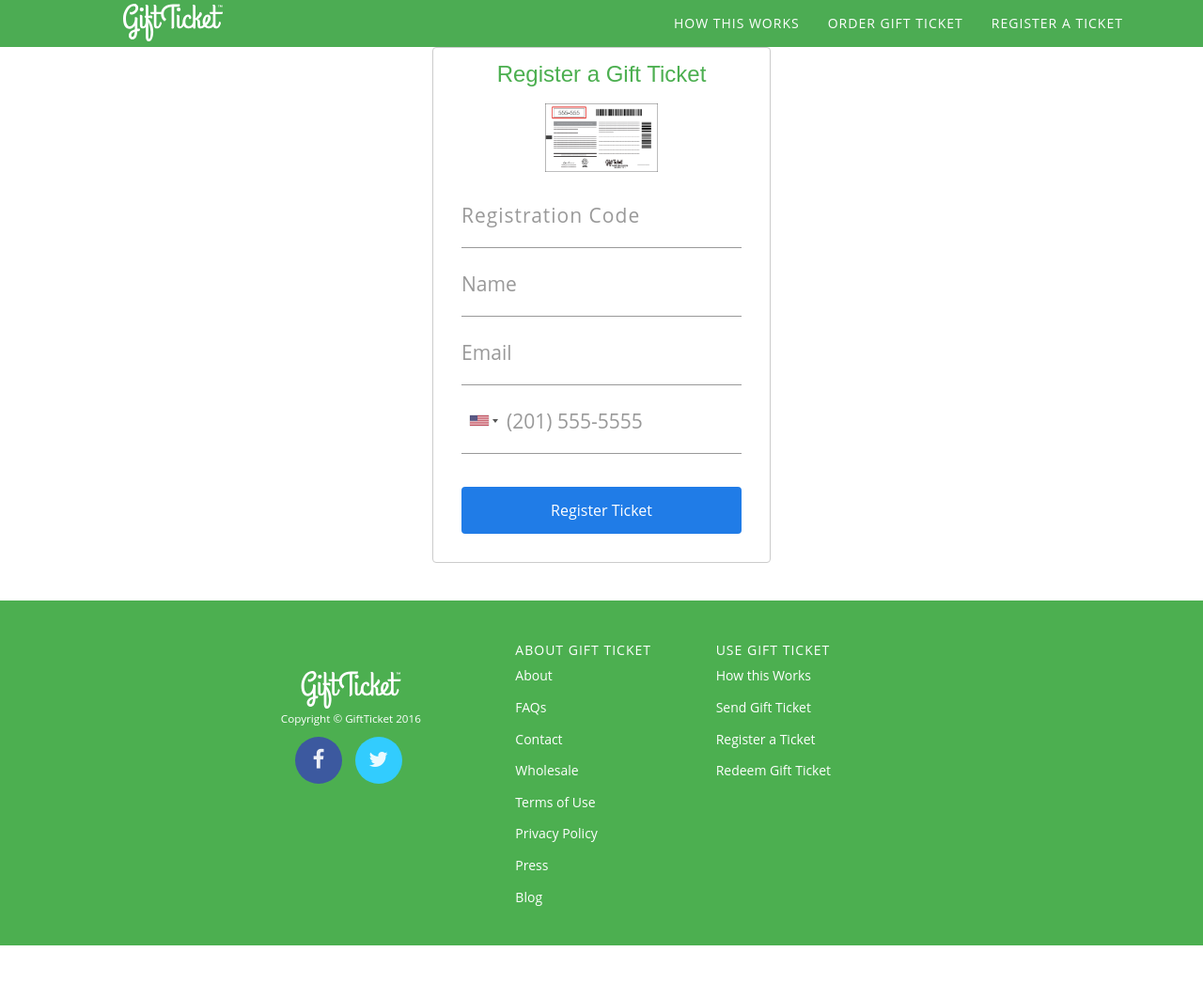
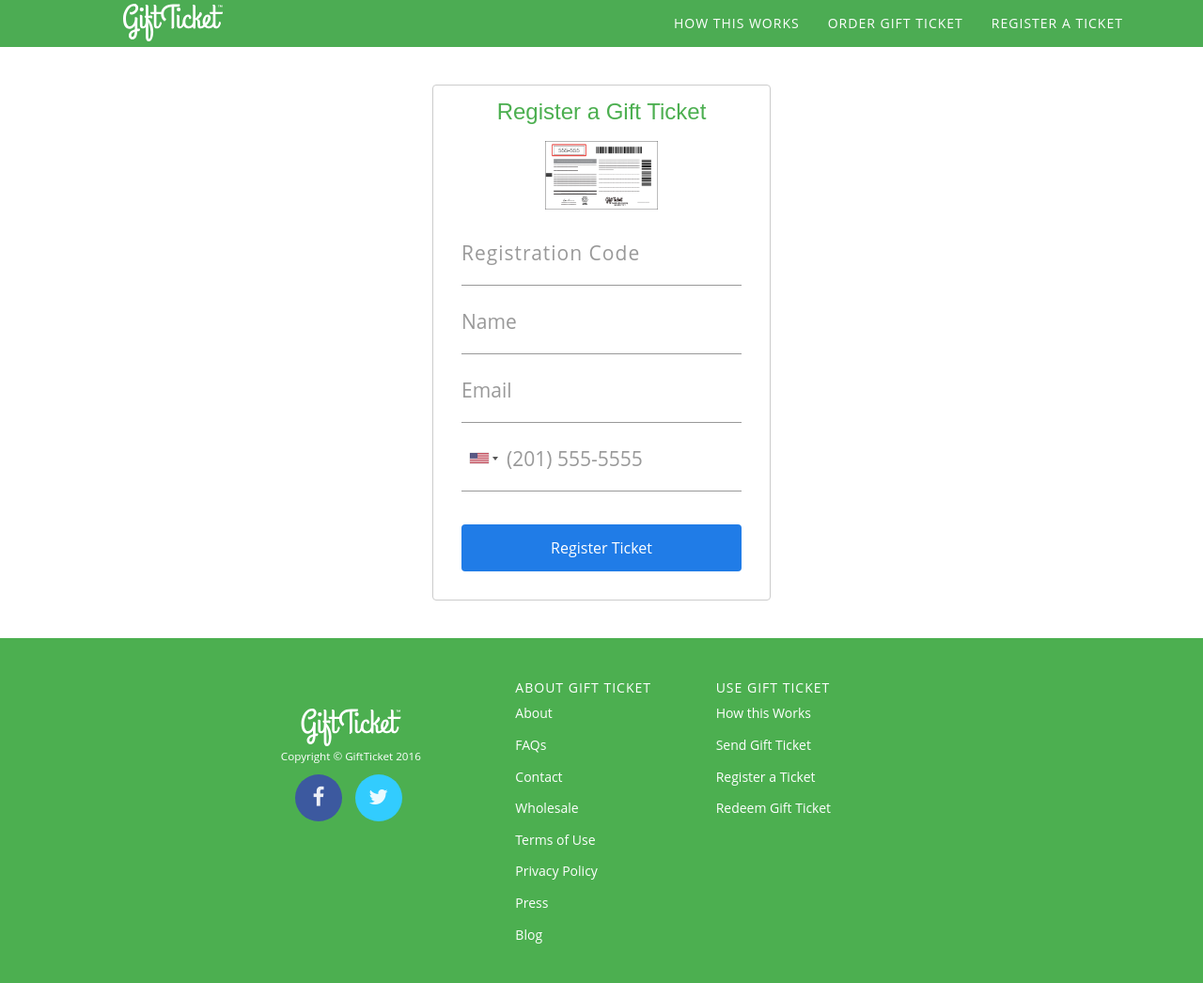
Before and after one commit to alleyway/gift-ticket-web, a Jekyll site: the page built from register.html, in a window 1280 px wide. Shown: the whole page at 94% size. Built offline with Jekyll 4.4.1, drawn with Linux system fonts in a browser that asks for light colours; some web fonts are replaced; comment, search, counter and statistics services are not loaded; before the commit the page ends 1006 px from its top, so only the background shows below that.

Commit message:
style updates

```diff
--- a/css/grayscale.css
+++ b/css/grayscale.css
@@ -888,16 +888,17 @@
 
 
 .box {
-    margin-top: 10px;
+    margin-top: 0px;
     background-color: #ffffff;
     border-radius: 4px;
     padding: 15px 30px 15px 30px;
     margin-bottom: 10px;
 }
 
-@media (min-width:800px) {
+@media (min-width:768px) {
     .box {
         border: 1px solid #cccccc;
+        margin-top: 40px;
     }
 }
 
--- a/register.html
+++ b/register.html
@@ -16,7 +16,7 @@
 <section class="container content-section" style="padding-top: 0;">
     <div class="row">
         <div class="col-md-4 col-md-offset-4">
-            <div class="box" style="margin-top: 0px;">
+            <div class="box">
                 <h3 class="text-center" style="margin-bottom:10px; margin-top: 0;">Register a Gift Ticket</h3>
 
                 <div class="text-center">
```
